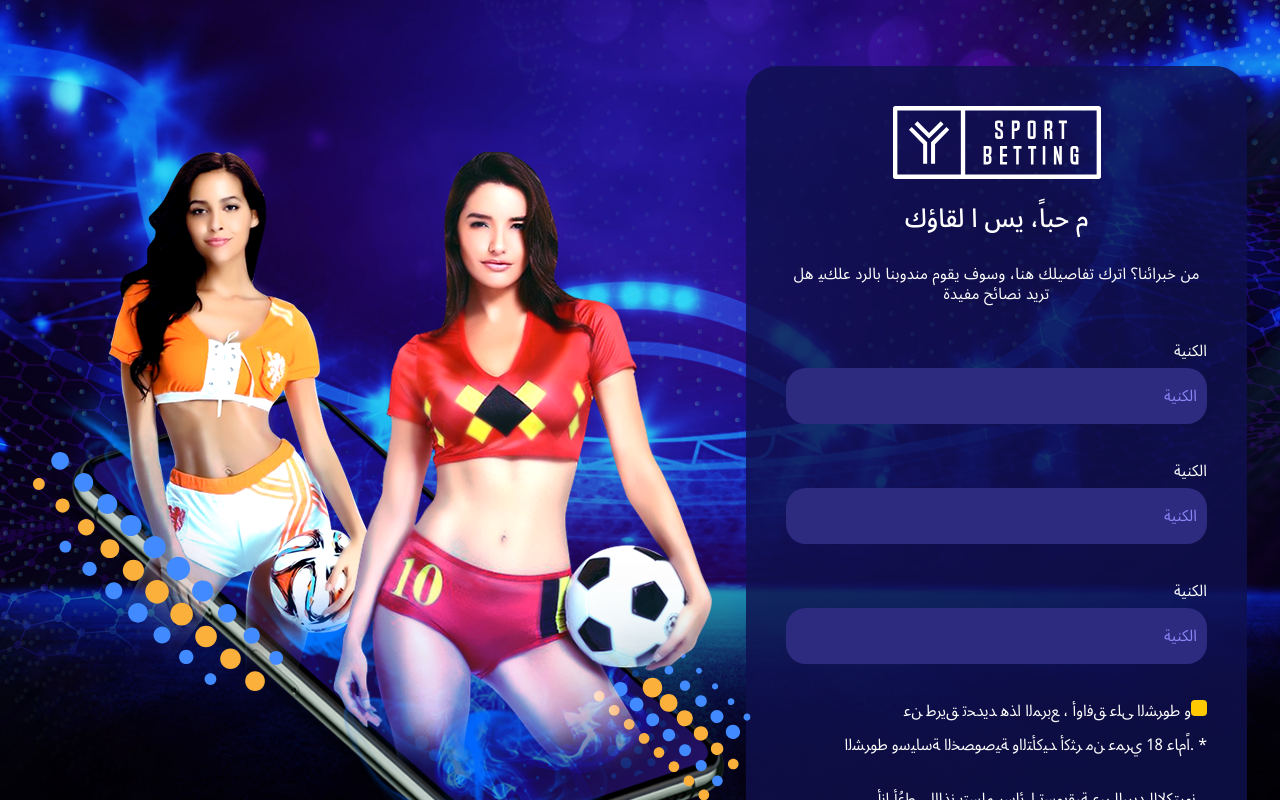
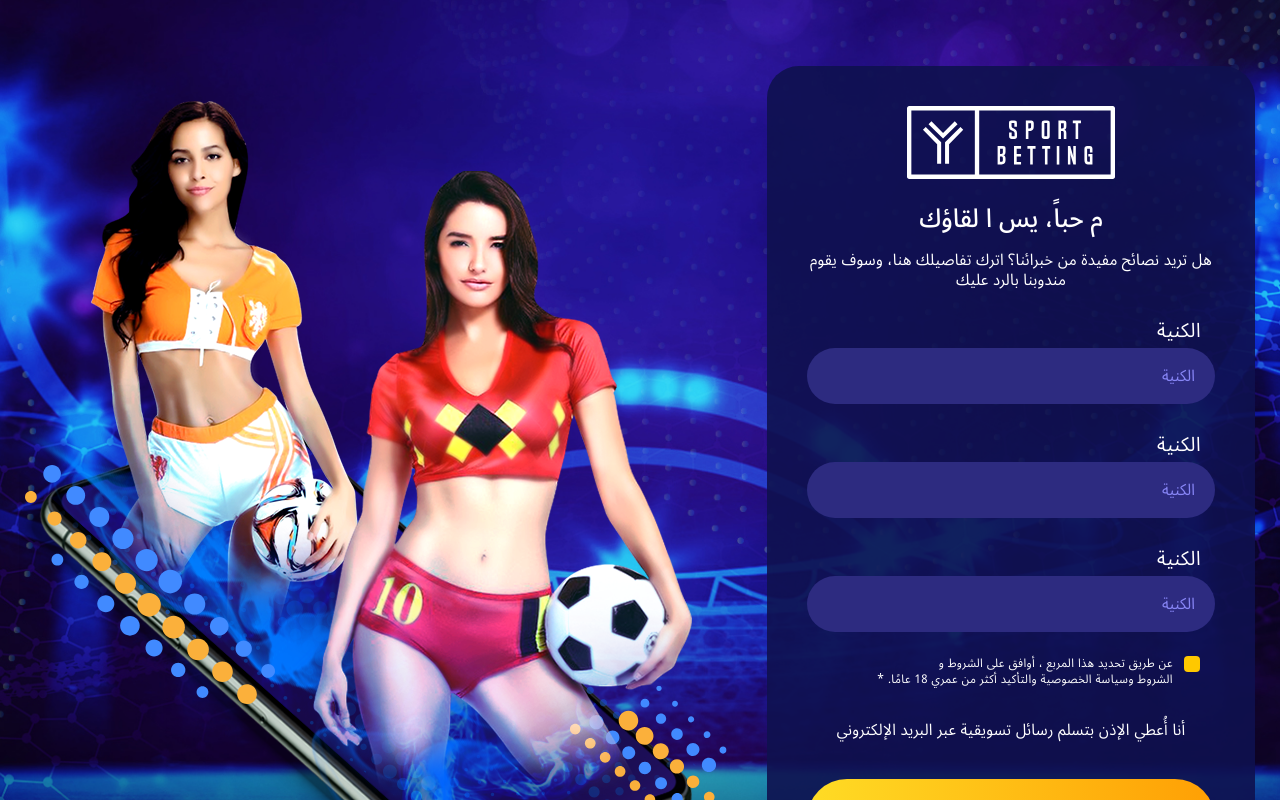
Before and after one commit to h2ash/casino, a React (Create React App) app: page / in a window 1280 px wide. Shown: the top 800 px of the page. Built offline with nearby package versions, Linux system fonts and the light colour scheme.

Commit message:
desktop basic page was implemented

```diff
--- a/src/components/Footer/Footer.jsx
+++ b/src/components/Footer/Footer.jsx
@@ -3,7 +3,7 @@ import React from 'react';
 const Footer = () => (
   <footer className="wrapper">
     <span className="footer">
-      This site is up and running providing the access to internet users worldwide. The owner of the website, company Argold N.V. (license 8048/JAZ2011-014) registered under the address Landhuis Groot Kwartier, Groot Kwartierweg 12, Willemstad, Curaçao, provide non-prohibited service to users from all countires except the U.S.A. Online activity of the website is subject to license by the Government of the Curacao. Administration of this website assures that it doesn`t violate any laws, and does take into account the requirements and laws applicable to this kind of activity in all countries.
+      This site is up and running providing the access to internet users worldwide. The owner of the website, company Argold N.V. (license 8048/JAZ2011-014) registered under the address Landhuis Groot Kwartier, Groot Kwartierweg 12,<br /> Willemstad, Curaçao, provide non-prohibited service to users from all countires except the U.S.A. Online activity of the website is subject to license by the Government of the Curacao. Administration of this website assures that it doesn`t<br /> violate any laws, and does take into account the requirements and laws applicable to this kind of activity in all countries.
     </span>
   </footer>
 )
--- a/src/components/Footer/footer.scss
+++ b/src/components/Footer/footer.scss
@@ -3,4 +3,6 @@
   font-size: 10px;
   line-height: 16px;
   letter-spacing: 0.4px;
+  margin-top: 100px;
+  text-align: center;
 }
--- a/src/components/Images/images.scss
+++ b/src/components/Images/images.scss
@@ -3,28 +3,31 @@
   &--mobile {
     z-index: 1;
     position: relative;
-    top: 80px;
+    top: 150px;
+    right: 24px;
   }
   &--girl2 {
     position: absolute;
     z-index: 2;
-    left: 50px;
+    left: 40px;
+    top: -10px;
   }
   &--girl1 {
     position: absolute;
     z-index: 3;
-    left: 300px;
+    left: 288px;
+    top: 60px;
   }
   &--coloredDots1 {
     position: absolute;
     z-index: 4;
     left: 0;
-    top: 300px;
+    top: 354px;
   }
   &--coloredDots2 {
     position: absolute;
     z-index: 2;
-    left: 560px;
-    top: 500px;
+    left: 544px;
+    top: 574px;
   }
 }
--- a/src/containers/Form.jsx
+++ b/src/containers/Form.jsx
@@ -5,29 +5,31 @@ const Form = () => (
   <div className="form">
     <img src={logo} alt="logo" />
     <h1 className="form__heading">م	حباً، يس	ا لقاؤك</h1>
-    <span className="form__advice"> ﻣﻦ ﺧﺒﺮاﺋﻨﺎ؟ اﺗﺮك ﺗﻔﺎﺻﻴﻠﻚ ﻫﻨﺎ، وﺳﻮف ﻳﻘﻮم ﻣﻨﺪوﺑﻨﺎ ﺑﺎﻟﺮد ﻋﻠﻚﻴ
-ﻫﻞ ﺗﺮﻳﺪ ﻧﺼﺎﺋﺢ ﻣﻔﻴﺪة
+    <span className="form__advice">
+     هل تريد نصائح مفيدة من خبرائنا؟ اترك تفاصيلك هنا، وسوف يقوم مندوبنا بالرد عليك
     </span>
     <form action="">
       <label>
-      الكنية
+      <span className="form__label-text">الكنية</span>
         <input placeholder="الكنية" type="text"/>
       </label>
       <label>
-      الكنية
+      <span className="form__label-text">الكنية</span>
         <input placeholder="الكنية" type="text"/>
       </label>
       <label>
-      الكنية
+      <span className="form__label-text">الكنية</span>
         <input placeholder="الكنية" type="text"/>
       </label>
 
       <label>
         <input type="checkbox" />
         <span className="form__styled-checkbox"></span>
-        و طوﺮﺸﻟا ﻰﻠﻋ ﻖﻓاوأ ، ﻊﺑﺮﻤﻟا اﺬﻫ ﺪﻳﺪﺤﺗ ﻖﻳﺮﻃ ﻦﻋ <br />
-        * .اًمﺎﻋ 18 يﺮﻤﻋ ﻦﻣ ﺮﺜﻛأ ﺪﻴﻛﺄﺘﻟاو ﺔﻴﺻﻮﺼﺨﻟا ﺔﺳﺎﻴﺳو طوﺮﺸﻟا
-        <span className="form__permission-text"> ﻲﻧوﺮﺘﻜﻟﺈﻟا ﺪﻳﺮﺒﻟا ﺮﺒﻋ ﺔﻴﻘﻳﻮﺴﺗ ﻞﺋﺎﺳر ﻢﻠﺴﺘﺑ نذﺈﻟا ﻲﻄﻋُأ ﺎﻧأ</span>
+        <span className="form__text-checkbox">عن طريق تحديد هذا المربع ، أوافق على الشروط و<br />
+         الشروط وسياسة الخصوصية والتأكيد أكثر من عمري 18 عامًا. *</span>
+        <span className="form__permission-text">
+        أنا أُعطي الإذن بتسلم رسائل تسويقية عبر البريد الإلكتروني
+        </span>
       </label>
       <button className="form__button">سجل</button>
     </form>
--- a/src/containers/form.scss
+++ b/src/containers/form.scss
@@ -6,11 +6,11 @@
   margin-top: 66px;
   background-color: $form_background;
   border-radius: 32px;
-  height: 834px;
   width: 488px;
   direction: rtl;
   padding: 40px;
   color: white;
+  box-sizing: border-box;
   &__heading {
     margin-top: 24px;
     font-family: 'Noto Sans Arabic SemCond Med';
@@ -19,25 +19,37 @@
     line-height: 31px;
   }
   &__advice {
-    margin-top: 30px;
+    margin-top: 16px;
     line-height: 20px;
-    font-family: 'Noto Sans Arabic SemCond';
     letter-spacing: 0.25px;
+  }
+  &__label-text {
+    padding-right: 14px;
+    position: relative;
+    bottom: 3px;
   }
   form {
     position: relative;
     width: 100%;
     label {
+      font-size: 20px;
+      line-height: 28px;
+      letter-spacing: 0.44px;
       position: relative;
       margin-top: 30px;
-      // top: 60px;
       text-align: start;
       display: inline-block;
       width: 100%;
       box-sizing: border-box;
+      .form__text-checkbox {
+        font-size: 12px;
+        letter-spacing: 0.4px;
+        position: absolute;
+        right: 42px;
+        top: -6px;
+        line-height: 16px;
+      }
       input[type='checkbox'] {
-        // text-align: start;
-        // direction: rtl;
         display: none;
         &:checked {
           + .form__styled-checkbox:before {
@@ -50,12 +62,14 @@
         width: 100%;
         height: 56px;
         box-sizing: border-box;
-        border-radius: 20px;
+        border-radius: 100px;
         background-color: $input_background;
+        font-size: 16px;
         &::placeholder {
-          padding: 0 10px;
+          padding: 0 20px;
           line-height: 56px;
           color: $input_text;
+          font-family: inherit;
         }
         &:focus {
           color: white;
@@ -65,12 +79,13 @@
       }
     }
     button {
-      margin-top: 20px;
+      margin-top: 32px;
       width: 100%;
       height: 80px;
       border-radius: 50px;
       color: $button_text;
       font-size: 32px;
+      font-family: 'Noto Sans Arabic SemCond Bold';
       background: linear-gradient(
           89.18deg,
           #ffdc25 0.14%,
@@ -79,14 +94,12 @@
         #ffd90f;
     }
   }
-  &__permission-text {
-    display: block;
-    margin-top: 20px;
-  }
 
   &__styled-checkbox {
     position: relative;
     display: inline-block;
+    right: 15px;
+    top: -10px;
     background-color: #ffc800;
     width: 16px;
     height: 16px;
@@ -101,4 +114,13 @@
       transition: 0.2s;
     }
   }
+
+  &__permission-text {
+    text-align: center;
+    display: block;
+    margin-top: 30px;
+    font-size: 16px;
+    line-height: 20px;
+    letter-spacing: 0.25px;
+  }
 }
--- a/src/styles/app.scss
+++ b/src/styles/app.scss
@@ -8,7 +8,8 @@
 .background {
   background: url('../images/background.jpg');
   text-align: center;
-  height: 100vh;
+  max-height: 100%;
+  min-height: 100vh;
   background-size: cover;
   background-position: center;
   background-repeat: no-repeat;
@@ -16,10 +17,10 @@
 
 .wrapper {
   margin: 0 auto;
-  max-width: 1214px;
+  max-width: 1230px;
   position: relative;
   display: flex;
   flex-direction: row;
-  justify-content: center;
+  justify-content: space-between;
   align-items: center;
 }
--- a/src/styles/utils/_vars.scss
+++ b/src/styles/utils/_vars.scss
@@ -1,4 +1,4 @@
-$form_background: rgba(15, 17, 79, 0.82);
+$form_background: rgba(15, 17, 79, 0.9);
 $input_background: #2D2B80;
 $input_text: #8886F6;
 $input_checked: #FFC800;
```
